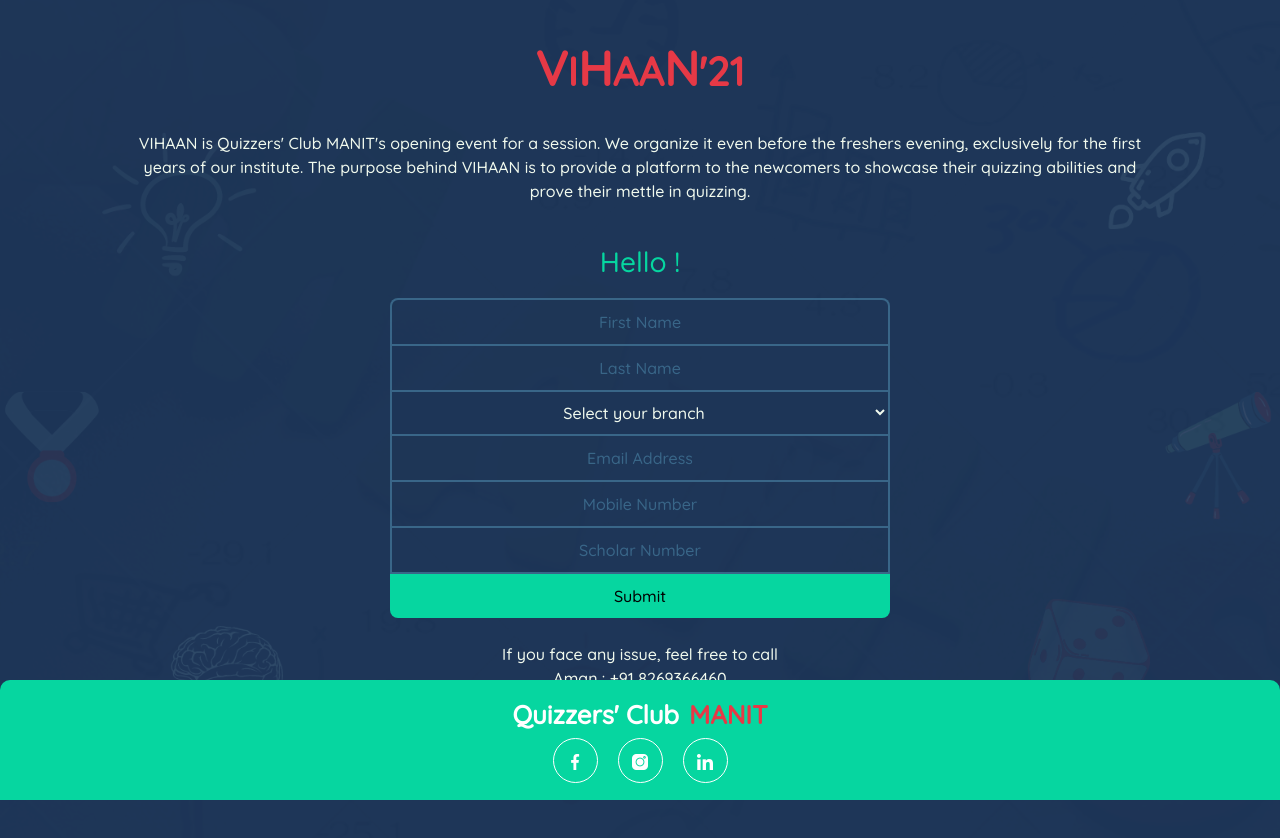
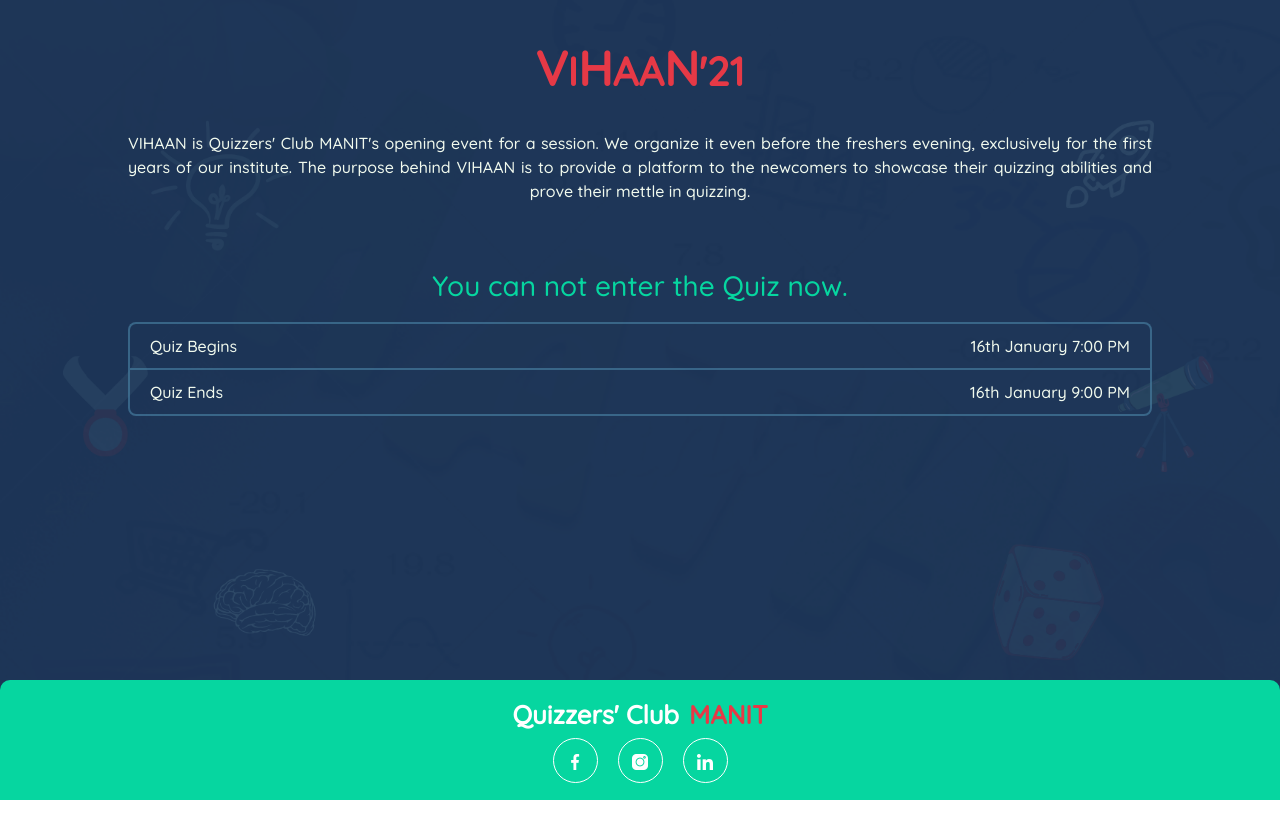
Before and after one commit to aman-malviya/carousel-based-quiz, a React (Create React App) app: page / in a window 1280 px wide. Shown: the top 838 px of the page. After the commit the page ends 800 px from the top, so only its background shows below. Built offline with nearby package versions, Linux system fonts and the light colour scheme.

Commit message:
Time based rendering and bypass achieved.

```diff
--- a/src/components/Landing.jsx
+++ b/src/components/Landing.jsx
@@ -1,8 +1,9 @@
 import {React, useState, useEffect} from 'react'
-import { useHistory } from 'react-router-dom';
+import { useHistory, useQuery, useLocation } from 'react-router-dom';
 import firebaseApp from '../firebase';
 import Brand from './Brand'
 import Event from './Event'
+import TestNotStarted from './TestNotStarted'
 
 export default function Landing(){
     const [text, setText]=useState("");
@@ -78,26 +79,24 @@
 
         }
     };
-    // const [render, setRender]=useState(false);
-    // useEffect(()=>{
-    //     let d=new Date(2021, 1, 3).getTime();
-    //     console.log(d);
-    //     let startDate= new Date(2021, 1, 1, 0, 0, 0, 0).getTime();
-    //     let endDate= new Date(2021, 1, 5, 0, 0, 0, 0).getTime();
-    //     console.log(startDate);
-    //     console.log(endDate);
-    //     if(d>startDate && d<endDate){
-    //         setRender(true);
-    //     }
-    // })
-
+    const [render, setRender]=useState(false);
+    const bypass=useLocation().search ==="?bypass";
+    useEffect(()=>{
+        let d=new Date().getTime();
+        let startDate= new Date(2021, 0, 16, 19, 0, 0, 0).getTime();
+        let endDate= new Date(2021, 0, 16, 21, 0, 0, 0).getTime();
+        if((d>startDate && d<endDate)|| bypass){
+            setRender(true);
+        }
+    })
     return(
     <div className='landing-page'>
         <Event />
-        <div style={{'color':'#f1faee', 'padding':'2% 10%', 'textAlign':'center'}}>
+        <div style={{'color':'#f1faee', 'padding':'2% 10% ', 'textAlign':'justify', 'textAlignLast':'center'}}>
             <p>VIHAAN is Quizzers' Club MANIT's opening event for a session. We organize it even before the freshers evening, exclusively for the first years of our institute.
             The purpose behind VIHAAN is to provide a platform to the newcomers to showcase their quizzing abilities and prove their mettle in quizzing.</p>
         </div>
+        {render?<div>
         <h3>Hello {text} !</h3>
         <div className="d-flex justify-content-center">
             <div>
@@ -124,6 +123,10 @@
         {message}
         <br />
         <p style={{'color':'#f1faee', 'textAlign':'center'}}>If you face any issue, feel free to call <br /> Aman : +91 8269366460<br />Yash : +91 8529736944</p>
+        </div>
+        :
+        <TestNotStarted />
+        }
         <Brand />
     </div>
     )
--- /dev/null
+++ b/src/components/TestNotStarted.jsx
@@ -0,0 +1,16 @@
+import React from 'react'
+
+export default function TextNotStarted(){
+    return(<div style={{'padding':'0 10%'}}>
+            <br/>
+            <div><h3>You can not enter the Quiz now.</h3></div>
+            <div style={{'display':'grid', 'grid-template-columns':'1fr 1fr', 'border':'2px solid rgba(69, 123, 157,0.7)','borderBottom':'none', 'padding':'10px 20px', 'borderRadius':'8px 8px 0 0', 'color':'#f1faee'}}>
+                <div>Quiz Begins</div>
+                <div style={{'textAlign':'right'}}>16th January 7:00 PM</div>
+            </div>
+            <div style={{'display':'grid', 'grid-template-columns':'1fr 1fr', 'border':'2px solid rgba(69, 123, 157,0.7)', 'padding':'10px 20px', 'borderRadius':'0 0 8px 8px', 'color':'#f1faee'}}>
+                <div>Quiz Ends</div>
+                <div style={{'textAlign':'right'}}>16th January 9:00 PM</div>
+            </div>
+        </div>)
+}
```
Also changed, not shown: 1 other file (tests, documents, lock files or other folders).
